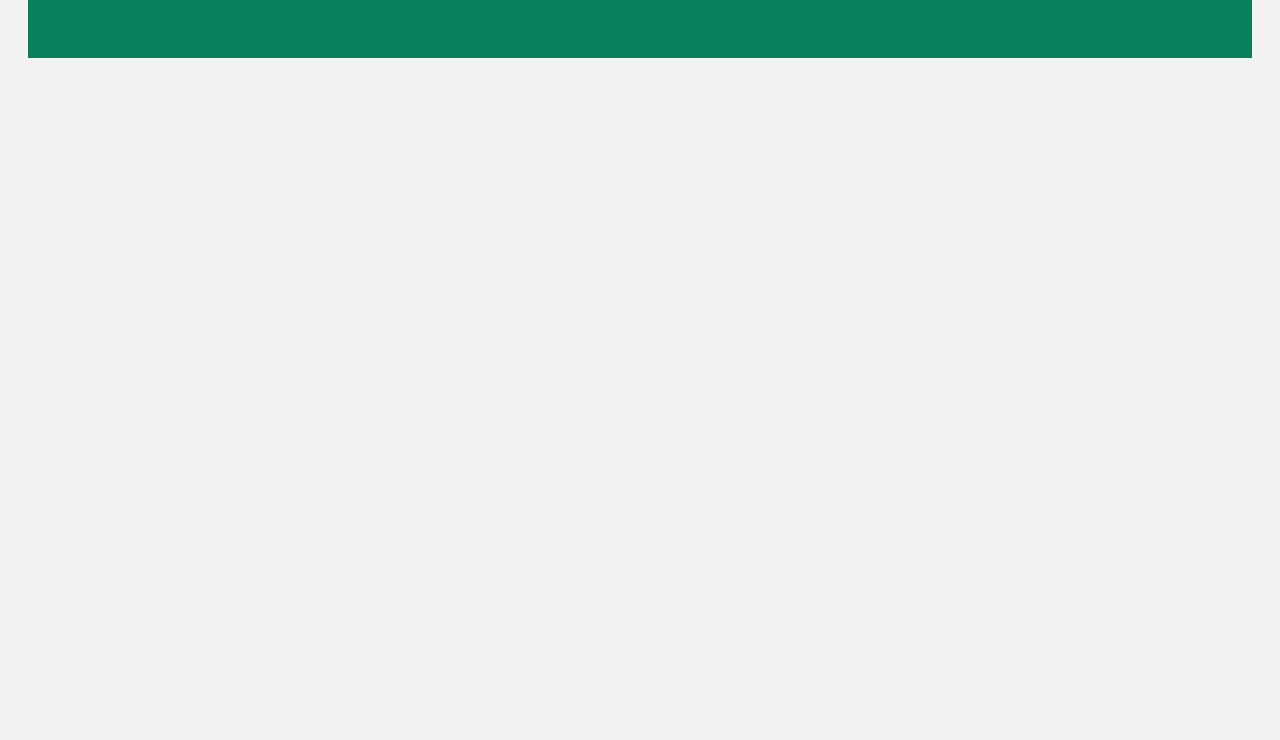
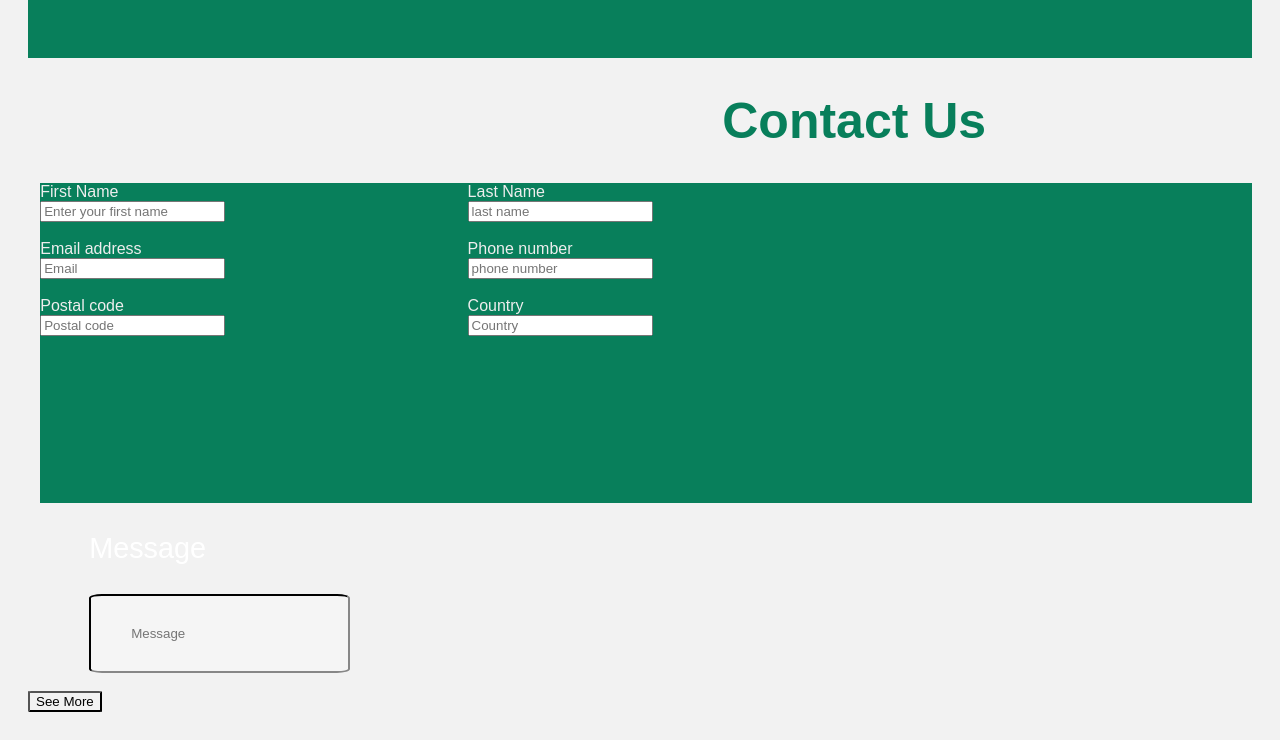
Before and after one commit to MutindaVictoria/Gro-website, a plain HTML site: page index.html in a window 1280 px wide. Shown: the part 1333-2073 px from the top of the page. Before the commit the page ends 1419 px from the top, so only its background shows below. Drawn offline with Linux system fonts and the light colour scheme.

Commit message:
contact us

```diff
--- a/index.html
+++ b/index.html
@@ -84,6 +84,53 @@
     <!-- jemimanyaguthii@gmail.com -->
 </div>
 </div>
+<h1 class="Dev2"> Contact Us</h1>
+<div class="tables">
+  <div>
+     <form class="form">
+      <label id="firstName" for="firstName">First Name</label>
+      <br/>
+<input  type="text" name="firstName" placeholder="Enter your first name">
+<br/>
+<br/>
+<label id="firstName" for="Email address">Email address</label>
+<br/>
+<input type="text" name="Email address" placeholder="Email">
+<br/>
+<br/>
+<label id="firstName" for="Postal code">Postal code</label>
+<br/>
+<input type="text" name="Postal code" placeholder="Postal code">
+<br/>
+<br/>
+</div>
+<div>
+<label id="firstName" for="firstName">Last Name</label>
+<br/>
+<input type="text" name="lastName" placeholder="last name">
+<br/>
+<br/>
+<label id="firstName" for="Phone number">Phone number</label>
+<br/>
+<input type="number" name="phone number" placeholder="phone number">
+<br/>
+<br/>
+ <label for="Country">Country</label>
+<br/>
+<input type="country" name="" placeholder="Country">
+<br/>
+<br/>
+      </form>
+  </div>
+  </div>
+<div class="Message">
+  <p>Message</p>
+  <label for="Message"></label>
+  <input type="text" class="textbox" placeholder="Message">
+</div>
+<br>
+<button id="btn">See More</button>
+<br>
 </body>
 </html>
 
--- a/style.css
+++ b/style.css
@@ -238,3 +238,30 @@ p{
 
 
 }
+.tables{
+  display: flex;
+  gap: 20%;
+  margin-left: 1%;
+  height: 20rem;
+  background-color: #087F5B;
+  color: #eee;
+}
+
+.Dev2{
+    color:#087f5b
+  }
+  .Message{
+      margin-left: 5%;
+      border-radius: 2px;
+       font-size: 180%;
+  }
+  .textbox{
+      padding: 30px 40px;
+      border-radius: 5%;
+      border-color: #333;
+      background-color: whitesmoke;
+  }
+  #btn{
+      background-color: var(--green);
+      border-radius: 5%;
+  }
```
